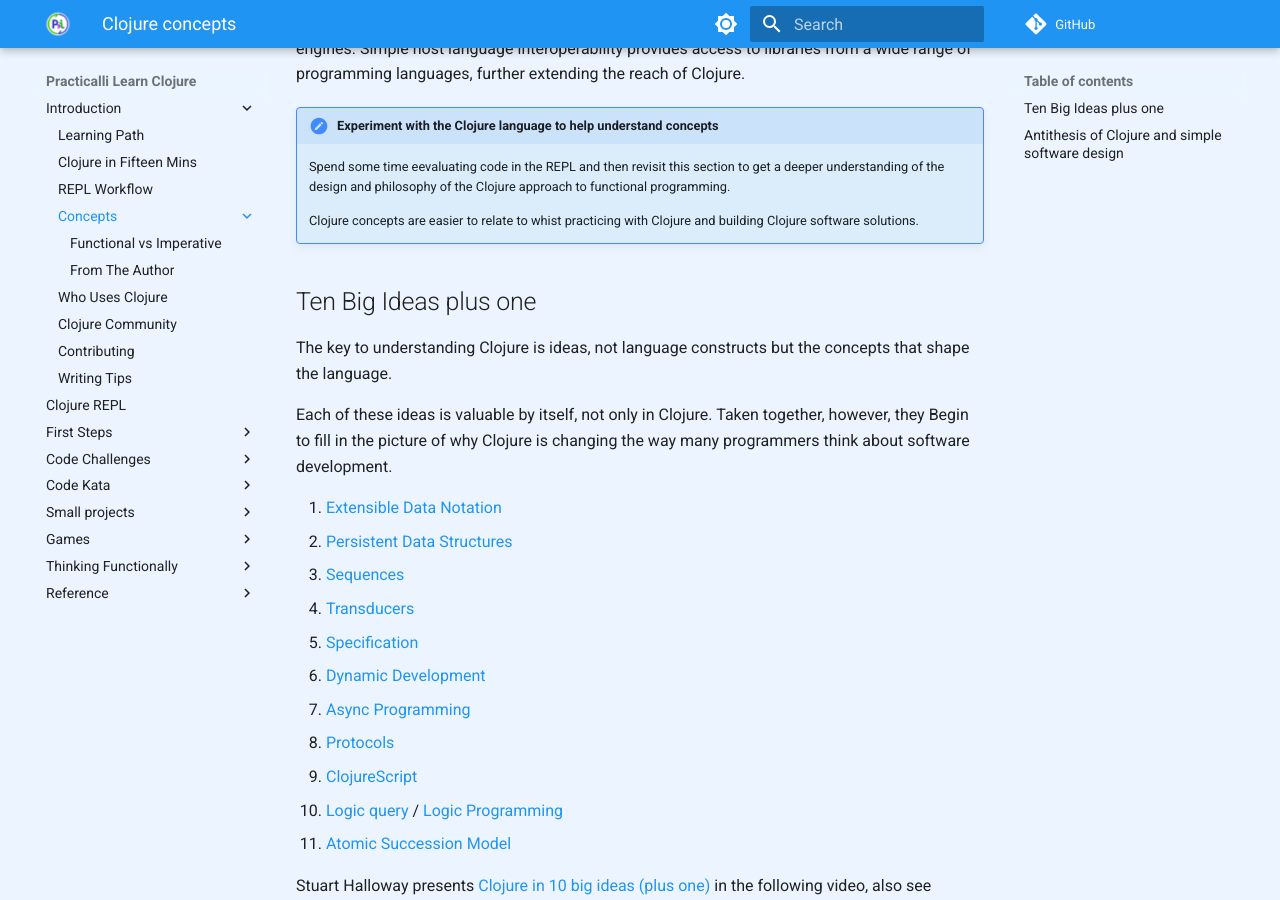
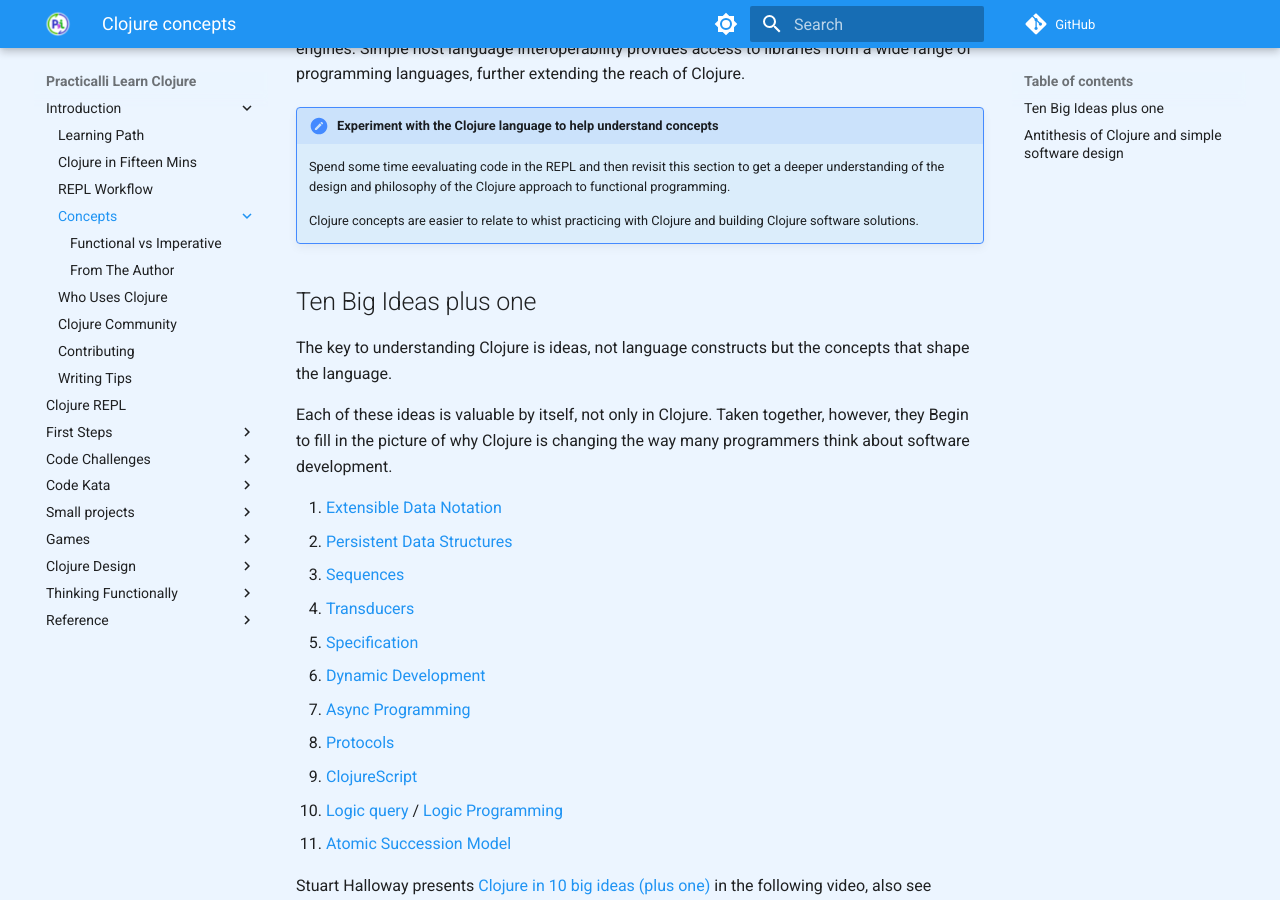
Before and after one commit to practicalli/learn-clojure, an MkDocs documentation site: the page built from docs/introduction/concepts/index.md, in a window 1280 px wide and 900 px high, scrolled down 376 px. Built offline with MkDocs 1.6.1 and Material for MkDocs 9.7.7, drawn with Linux system fonts in a browser that asks for light colours; plug-ins that fetch from the network failed and are left out; comment, search, counter and statistics services are not loaded.

Commit message:
dev: standardise github workflow and mkdocs configuration

```diff
--- a/mkdocs.yml
+++ b/mkdocs.yml
@@ -63,8 +63,8 @@
   - md_in_html # Grids
   - footnotes # footnotes and abbreviations
   - pymdownx.emoji:
-      emoji_index: !!python/name:materialx.emoji.twemoji ""
-      emoji_generator: !!python/name:materialx.emoji.to_svg ""
+      emoji_index: !!python/name:material.extensions.emoji.twemoji
+      emoji_generator: !!python/name:material.extensions.emoji.to_svg
   - pymdownx.highlight:
       anchor_linenums: true
   - pymdownx.inlinehilite
@@ -74,7 +74,7 @@
       custom_fences:
         - name: mermaid
           class: mermaid
-          format: !!python/name:pymdownx.superfences.fence_code_format ""
+          format: !!python/name:pymdownx.superfences.fence_code_format
   - pymdownx.tabbed:
       alternate_style: true
   - pymdownx.keys # keyboard keys
@@ -91,15 +91,15 @@
   - search
   - callouts
   - glightbox # Image aligning
-  - git-revision-date-localized:
-      # Update and Creation date of each page
+  - git-revision-date-localized: # Update and Creation date of each page
       # enable_creation_date: true
       fallback_to_build_date: true
 
   # Generate Social Cards via CI only
   # in assets/images/social
   - social:
-      cards: !ENV [ MKDOCS_SOCIAL_CARDS_GENERATE, true ]
+      cards: !ENV [MKDOCS_SOCIAL_CARDS_GENERATE, true]
+
   # Redirect pages when moved or changed
   # - redirects:
   #     redirect_maps:
@@ -110,6 +110,8 @@
     provider: google
     property: G-CNB2J6KFDE
   social:
+    - icon: material/web
+      link: https://practical.li/
     - icon: fontawesome/brands/linkedin
       link: https://www.linkedin.com/in/jr0cket/
     - icon: fontawesome/brands/slack
@@ -192,6 +194,11 @@
       # Convert to deps.edn
       - TicTacToe:
           - games/tictactoe-cli/index.md
+
+  - Clojure Design:
+      - clojure-design/index.md
+      - Idioms: clojure-design/idioms.md
+      - Naming: clojure-design/naming.md
 
   - Thinking Functionally:
       - thinking-functionally/index.md
--- a/overrides/404.html
+++ b/overrides/404.html
@@ -14,9 +14,8 @@
 </h3>
 
 <p>
-    Practicalli Learn Clojure is actively being developed. Suggest using search in the header of the page to find the desired topic.
+    Practicalli Learn Clojure is actively being developed
 </p>
-
 
 <p>
     Try use the Search bar at the top of the page
```
Also changed, not shown: CHANGELOG.md (+2 -0 lines), .github/pull_request_template.md, 11 other files.
